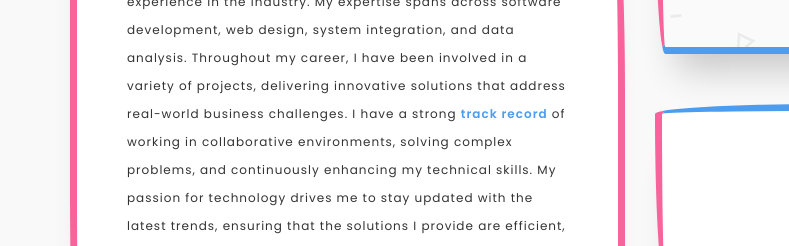
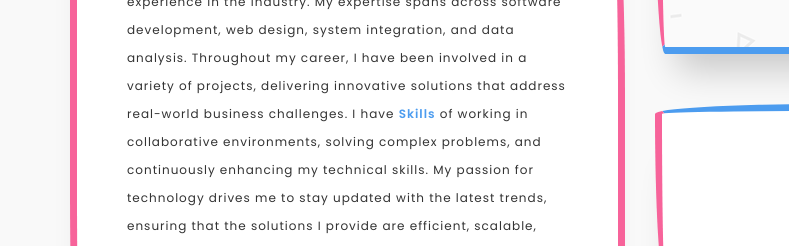
Before and after one commit to odit2005/web, a plain HTML site: page WebRes - Personal Resume Template/WebRes/index.html in a window 1280 px wide. Shown: the part 2414-2660 px from the top of the page, 0-789 px from the left. Drawn offline with Linux system fonts and the light colour scheme.

Commit message:
Update index.html

```diff
--- a/WebRes - Personal Resume Template/WebRes/index.html
+++ b/WebRes - Personal Resume Template/WebRes/index.html
@@ -274,7 +274,7 @@
 
               <div class="col-md-6">
                <div class="about-me-text margin-top-50">
-               <p>Hello! I am an IT professional with over 6 years of experience in the industry. My expertise spans across software development, web design, system integration, and data analysis. Throughout my career, I have been involved in a variety of projects, delivering innovative solutions that address real-world business challenges. I have a strong <a href="#" data-toggle="modal" data-target="#skillmodal" title="My Skills"><b>track record</b></a> of working in collaborative environments, solving complex problems, and continuously enhancing my technical skills. My passion for technology drives me to stay updated with the latest trends, ensuring that the solutions I provide are efficient, scalable, and user-centric. I am always excited to tackle new challenges, whether in improving existing systems or building new, cutting-edge applications. My goal is to contribute to impactful projects while continuing to grow as a professional in the ever-evolving IT landscape.</p>
+               <p>Hello! I am an IT professional with over 6 years of experience in the industry. My expertise spans across software development, web design, system integration, and data analysis. Throughout my career, I have been involved in a variety of projects, delivering innovative solutions that address real-world business challenges. I have <a href="#" data-toggle="modal" data-target="#skillmodal" title="My Skills"><b>Skills</b></a> of working in collaborative environments, solving complex problems, and continuously enhancing my technical skills. My passion for technology drives me to stay updated with the latest trends, ensuring that the solutions I provide are efficient, scalable, and user-centric. I am always excited to tackle new challenges, whether in improving existing systems or building new, cutting-edge applications. My goal is to contribute to impactful projects while continuing to grow as a professional in the ever-evolving IT landscape.</p>
                </div>
               </div>
 
```
